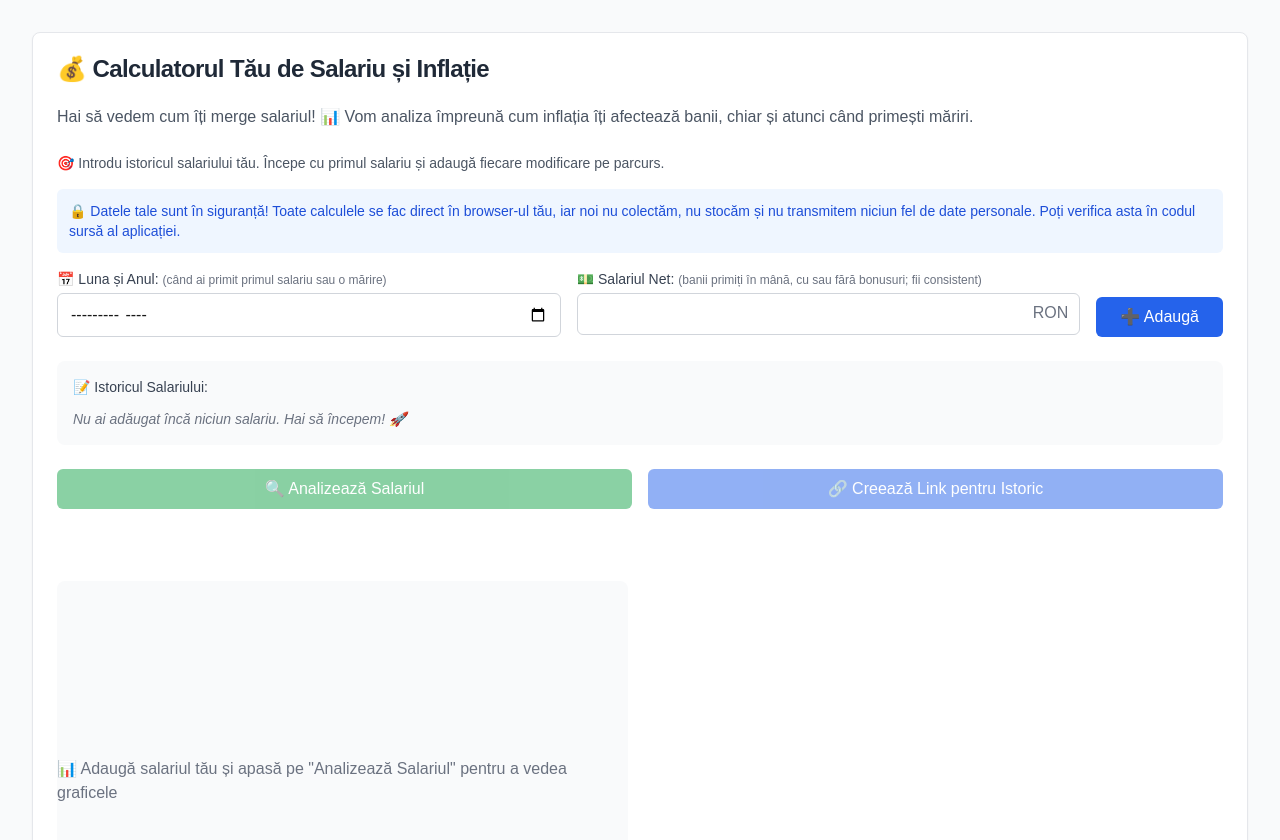
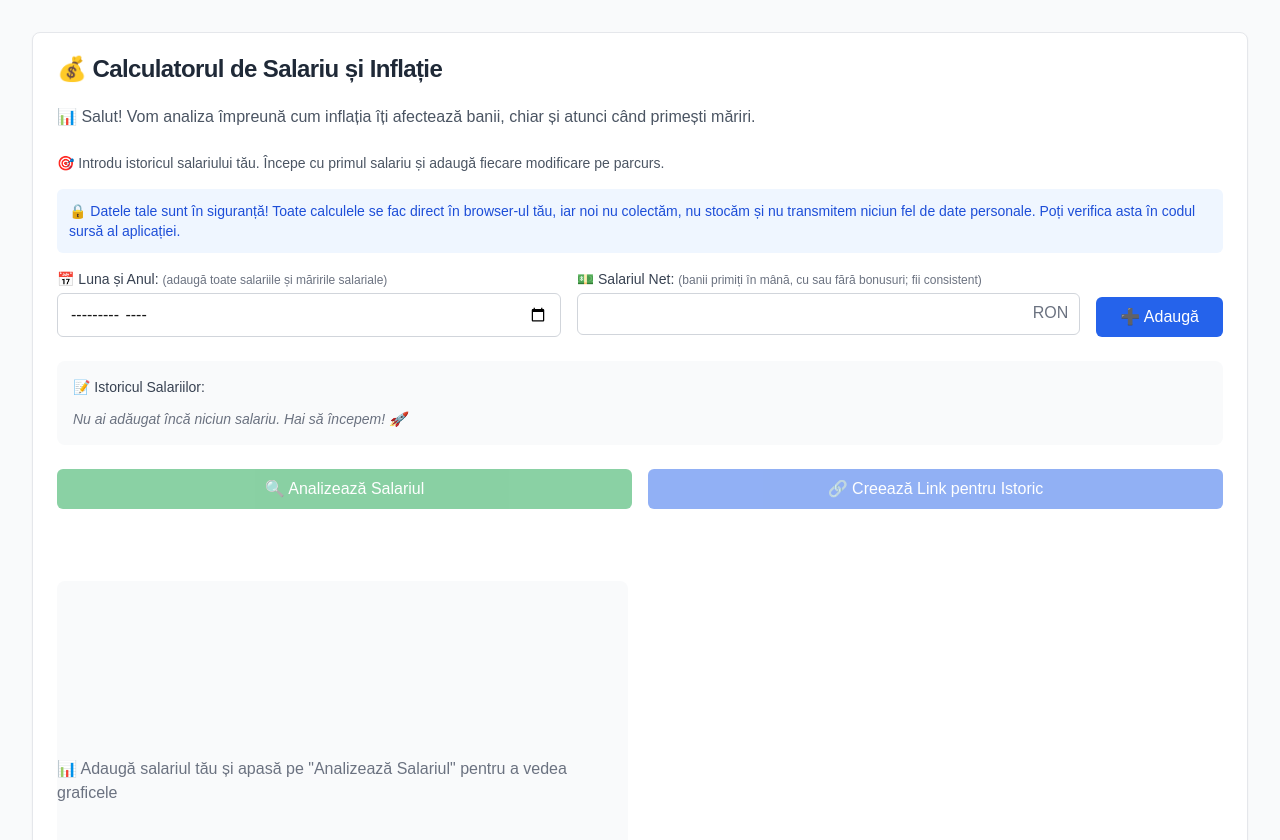
Before and after one commit to bvb-org/salary-chart, a Next.js app: page / in a window 1280 px wide. Shown: the top 840 px of the page. Built offline with nearby package versions, Linux system fonts and the light colour scheme.

Commit message:
chore: improve text overall

```diff
--- a/src/components/SalaryChart.tsx
+++ b/src/components/SalaryChart.tsx
@@ -259,10 +259,10 @@ const SalaryChart = () => {
         <div>
           <CardHeader className="space-y-6">
             <CardTitle className="text-2xl font-bold text-gray-800">
-              💰 Calculatorul Tău de Salariu și Inflație
+              💰 Calculatorul de Salariu și Inflație
             </CardTitle>
             <p className="text-gray-600 mt-2">
-              Hai să vedem cum îți merge salariul! 📊 Vom analiza împreună cum inflația îți afectează banii, chiar și atunci când primești măriri.
+              📊 Salut! Vom analiza împreună cum inflația îți afectează banii, chiar și atunci când primești măriri.
             </p>
             <div className="space-y-6">
               <div className="space-y-4">
@@ -279,7 +279,7 @@ const SalaryChart = () => {
                     <div className="flex-1 min-w-[200px]">
                       <label className="block text-sm font-medium text-gray-700 mb-1">
                         📅 Luna și Anul:
-                        <span className="text-gray-500 text-xs ml-1">(când ai primit primul salariu sau o mărire)</span>
+                        <span className="text-gray-500 text-xs ml-1">(adaugă toate salariile și măririle salariale)</span>
                       </label>
                       <input
                         type="month"
@@ -320,7 +320,7 @@ const SalaryChart = () => {
               </div>
 
               <div className="space-y-3 bg-gray-50 p-4 rounded-lg">
-                <h3 className="text-sm font-medium text-gray-700">📝 Istoricul Salariului:</h3>
+                <h3 className="text-sm font-medium text-gray-700">📝 Istoricul Salariilor:</h3>
                 <div className="space-y-2">
                   {salaryChanges.length === 0 ? (
                     <p className="text-sm text-gray-500 italic">
@@ -485,11 +485,11 @@ const SalaryChart = () => {
                     </div>
                     <div>
                       <p className="text-gray-700 font-medium mb-2">
-                        <strong>Ai bătut inflația în ultimii 3 ani?</strong>
+                        <strong>Ai bătut inflația în ultimii ani?</strong>
                       </p>
                       {chartData.length > 24 && (
                         <div className="space-y-2">
-                          {[2, 1, 0].map(yearsAgo => {
+                          {[3, 2, 1, 0].map(yearsAgo => {
                             const year = new Date().getFullYear() - yearsAgo;
 
                             const yearData = chartData.filter(data => {
```
